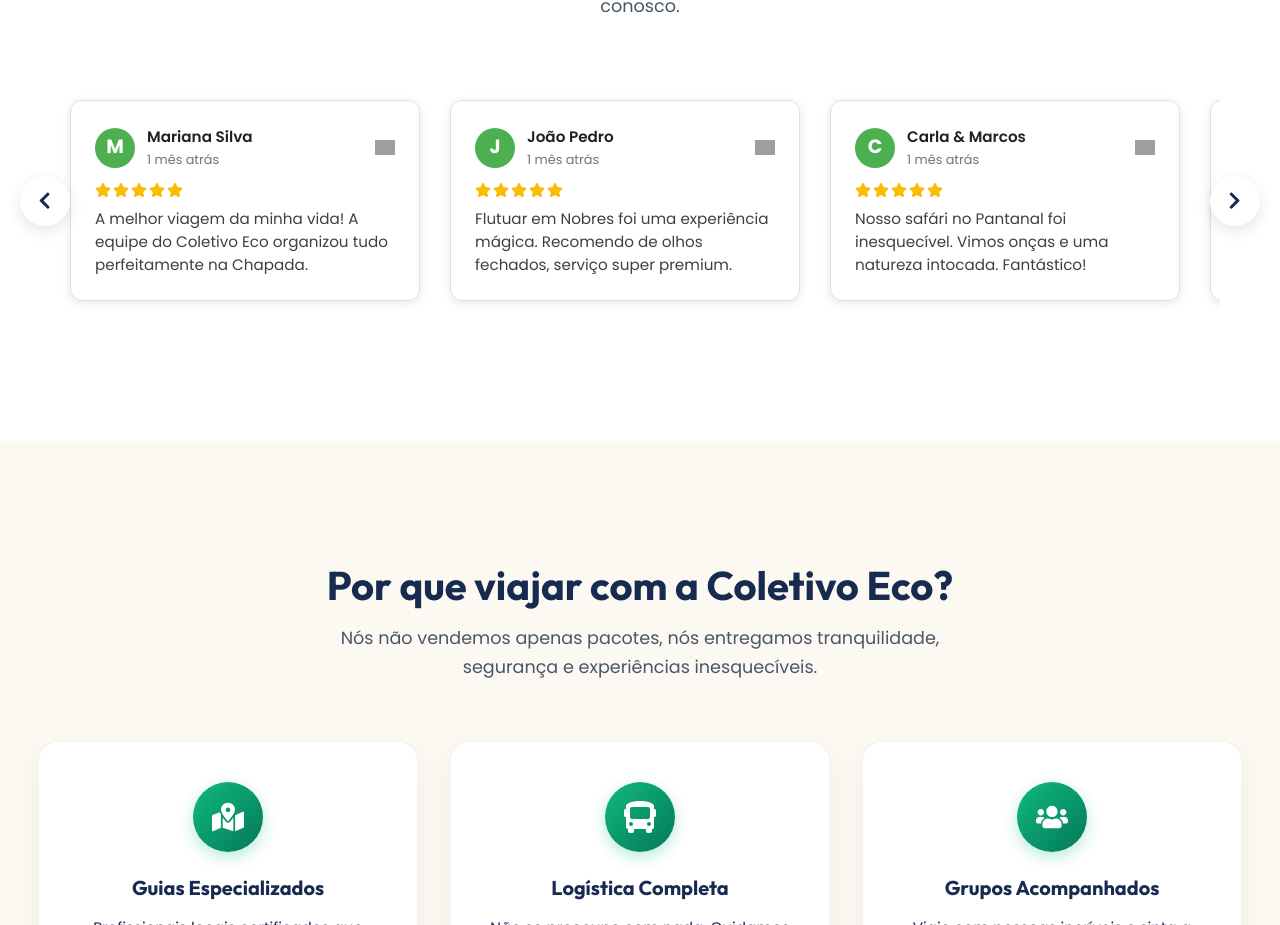
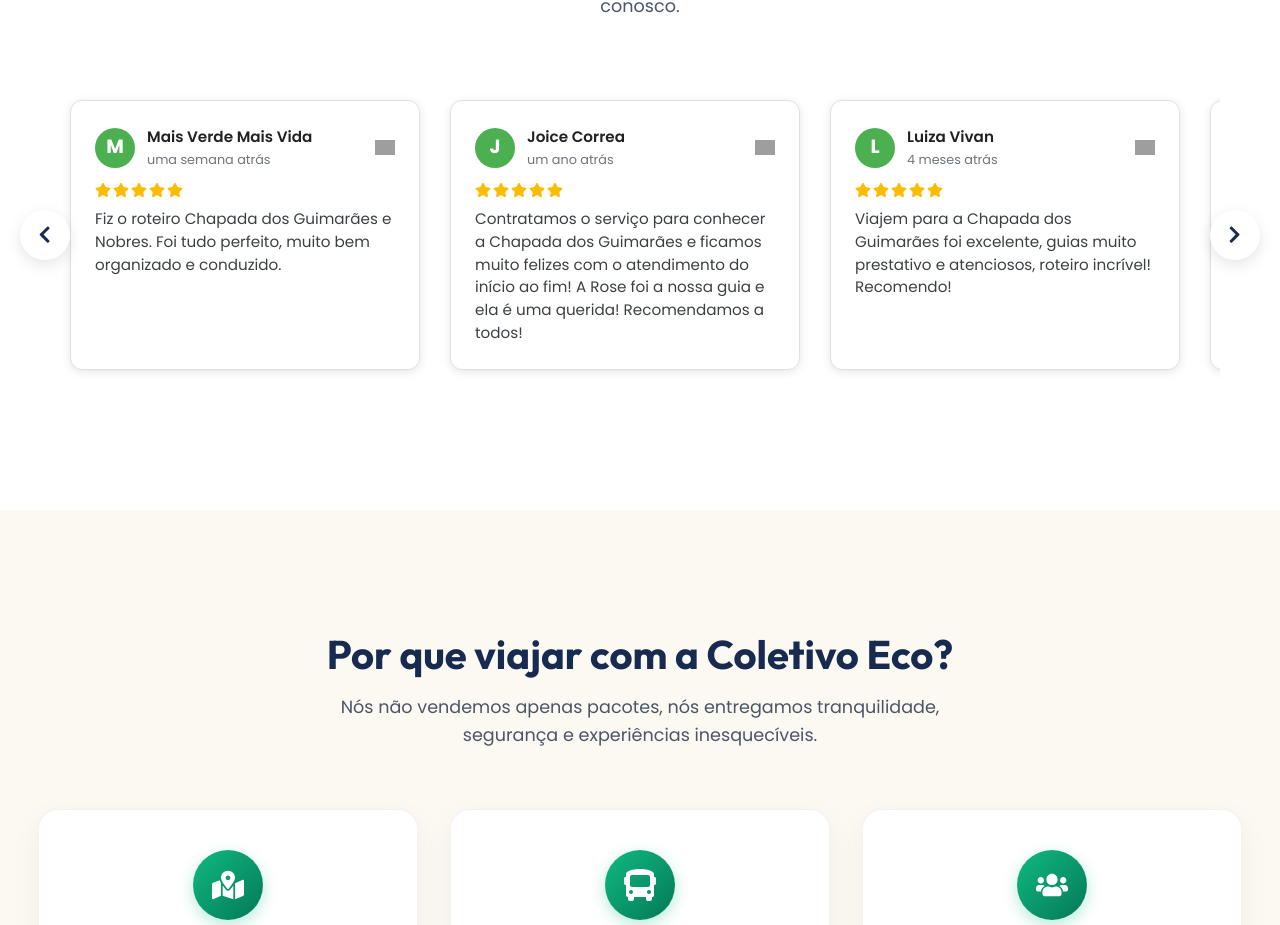
Before and after one commit to alvesvictor146/coletivo-eco, a React (Vite) app: page / in a window 1280 px wide. Shown: the part 1019-1944 px from the top of the page. Built offline with nearby package versions, Linux system fonts and the light colour scheme; no server answers; the database is empty; grey boxes are pictures that could not be loaded.

Commit message:
Atualiza depoimentos da secao O que dizem nossos viajantes com avaliacoes do Google

```diff
--- a/src/components/Testimonials.jsx
+++ b/src/components/Testimonials.jsx
@@ -3,11 +3,36 @@
 import './Testimonials.css';
 
 const testimonialsData = [
-  { name: "Mariana Silva", text: "A melhor viagem da minha vida! A equipe do Coletivo Eco organizou tudo perfeitamente na Chapada.", stars: 5 },
-  { name: "João Pedro", text: "Flutuar em Nobres foi uma experiência mágica. Recomendo de olhos fechados, serviço super premium.", stars: 5 },
-  { name: "Carla & Marcos", text: "Nosso safári no Pantanal foi inesquecível. Vimos onças e uma natureza intocada. Fantástico!", stars: 5 },
-  { name: "Fernanda Costa", text: "Atendimento impecável desde o primeiro contato. Guias muito experientes e atenciosos.", stars: 5 },
-  { name: "Lucas Almeida", text: "A energia de Barra do Garças é única, e a pousada que ficamos era de extremo luxo e conforto.", stars: 5 }
+  {
+    name: "Mais Verde Mais Vida",
+    date: "uma semana atrás",
+    stars: 5,
+    text: "Fiz o roteiro Chapada dos Guimarães e Nobres. Foi tudo perfeito, muito bem organizado e conduzido."
+  },
+  {
+    name: "Joice Correa",
+    date: "um ano atrás",
+    stars: 5,
+    text: "Contratamos o serviço para conhecer a Chapada dos Guimarães e ficamos muito felizes com o atendimento do início ao fim! A Rose foi a nossa guia e ela é uma querida! Recomendamos a todos!"
+  },
+  {
+    name: "Luiza Vivan",
+    date: "4 meses atrás",
+    stars: 5,
+    text: "Viajem para a Chapada dos Guimarães foi excelente, guias muito prestativo e atenciosos, roteiro incrível! Recomendo!"
+  },
+  {
+    name: "Jaqueline Marques",
+    date: "7 meses atrás",
+    stars: 5,
+    text: "Incrível! Experiência excelente no Mato Grosso, equipe muito prestativa e capacitada! Tudo bem organizado.. Recomendo"
+  },
+  {
+    name: "Raphaela Barros",
+    date: "2 anos atrás",
+    stars: 5,
+    text: "Já fechei três pacotes de viagem com a empresa (Saco do Mamanguá, Chapada dos Veadeiros e Barra do Garças) e super recomendo. A equipe é muito profissional, organizada, atenciosa e receptiva."
+  }
 ];
 
 const Testimonials = () => {
@@ -39,7 +64,7 @@
                   <div className="google-avatar">{testimonial.name.charAt(0)}</div>
                   <div className="google-info">
                     <span className="google-name">{testimonial.name}</span>
-                    <span className="google-date">1 mês atrás</span>
+                    <span className="google-date">{testimonial.date}</span>
                   </div>
                   <div className="google-logo">
                     <img src="https://upload.wikimedia.org/wikipedia/commons/c/c1/Google_%22G%22_logo.svg" alt="Google" width="20" />
```
